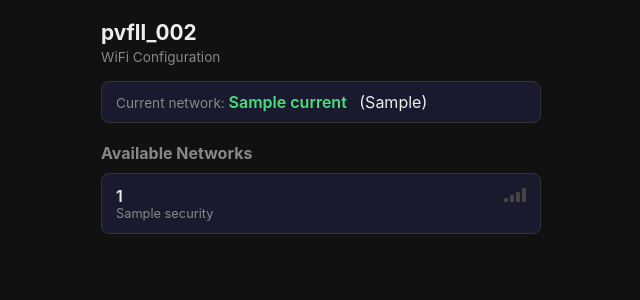
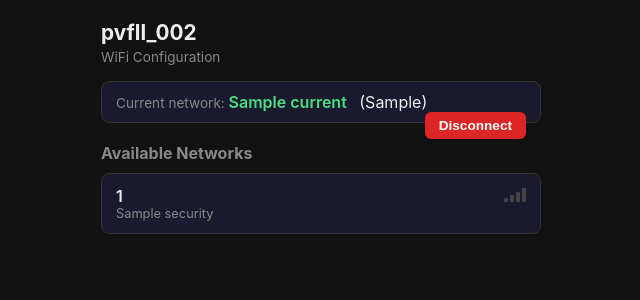
Before and after one commit to eastmountaincode/pvfll_002_screen, a Flask app: template portal/templates/index.html in a window 1280 px wide. Shown: the top 300 px of the page, without its empty margins (319-959 px from the left). Run offline with Flask 3, Linux system fonts and the light colour scheme; the template is opened without the code that fills it: most values are stand-ins (such as "Sample title", 1, 10 or a date in 2020).

Commit message:
Add disconnect button to captive portal

```diff
--- a/portal/app.py
+++ b/portal/app.py
@@ -100,6 +100,23 @@ def index():
     return render_template("index.html", networks=networks, current=current, ip=ip)
 
 
+@app.route("/disconnect", methods=["POST"])
+def disconnect():
+    current = get_current_connection()
+    if not current:
+        return jsonify({"success": False, "message": "Not connected to any network"})
+    result = subprocess.run(
+        ["nmcli", "con", "down", current],
+        capture_output=True, text=True, timeout=15
+    )
+    if result.returncode == 0:
+        return jsonify({"success": True, "message": f"Disconnected from {current}"})
+    else:
+        err = result.stderr.strip() or result.stdout.strip()
+        msg = re.sub(r"Error:?\s*", "", err) if err else "Disconnect failed"
+        return jsonify({"success": False, "message": msg})
+
+
 @app.route("/connect", methods=["POST"])
 def connect():
     ssid = request.form.get("ssid", "").strip()
--- a/portal/templates/index.html
+++ b/portal/templates/index.html
@@ -86,6 +86,7 @@
   {% if current %}
     <span class="value connected">{{ current }}</span>
     {% if ip %}<span class="meta" style="margin-left:8px;">({{ ip }})</span>{% endif %}
+    <button onclick="doDisconnect(this)" style="float:right; width:auto; padding:6px 14px; background:#dc2626; font-size:0.85em;">Disconnect</button>
   {% else %}
     <span class="value disconnected">Not connected</span>
   {% endif %}
@@ -123,6 +124,15 @@
 {% endif %}
 
 <script>
+function doDisconnect(btn) {
+  btn.disabled = true;
+  btn.textContent = '...';
+  fetch('/disconnect', { method: 'POST' })
+    .then(r => r.json())
+    .then(() => location.reload())
+    .catch(() => setTimeout(() => location.reload(), 3000));
+}
+
 function selectNetwork(el) {
   document.querySelectorAll('.network').forEach(n => n.classList.remove('selected'));
   el.classList.add('selected');
```
